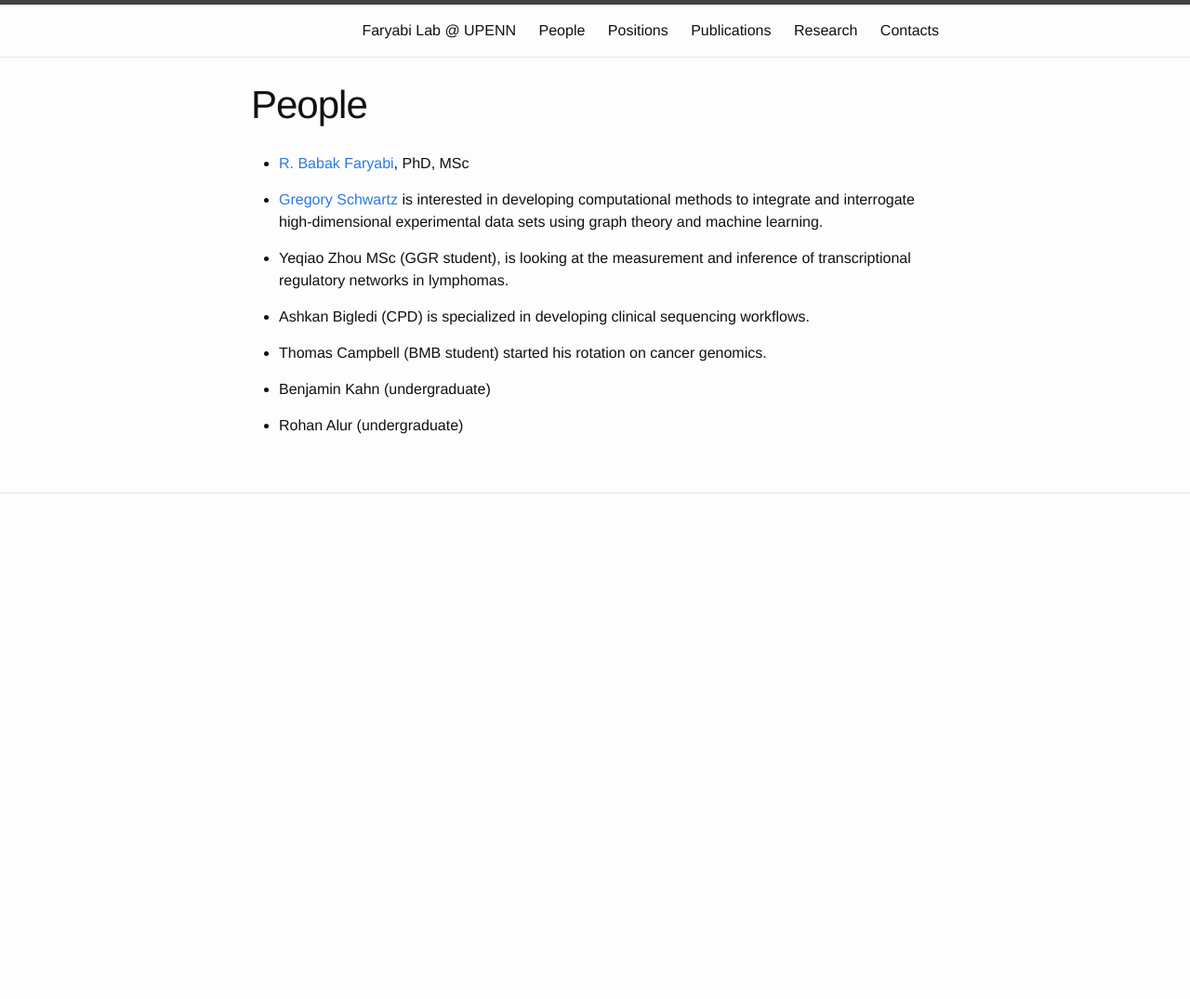
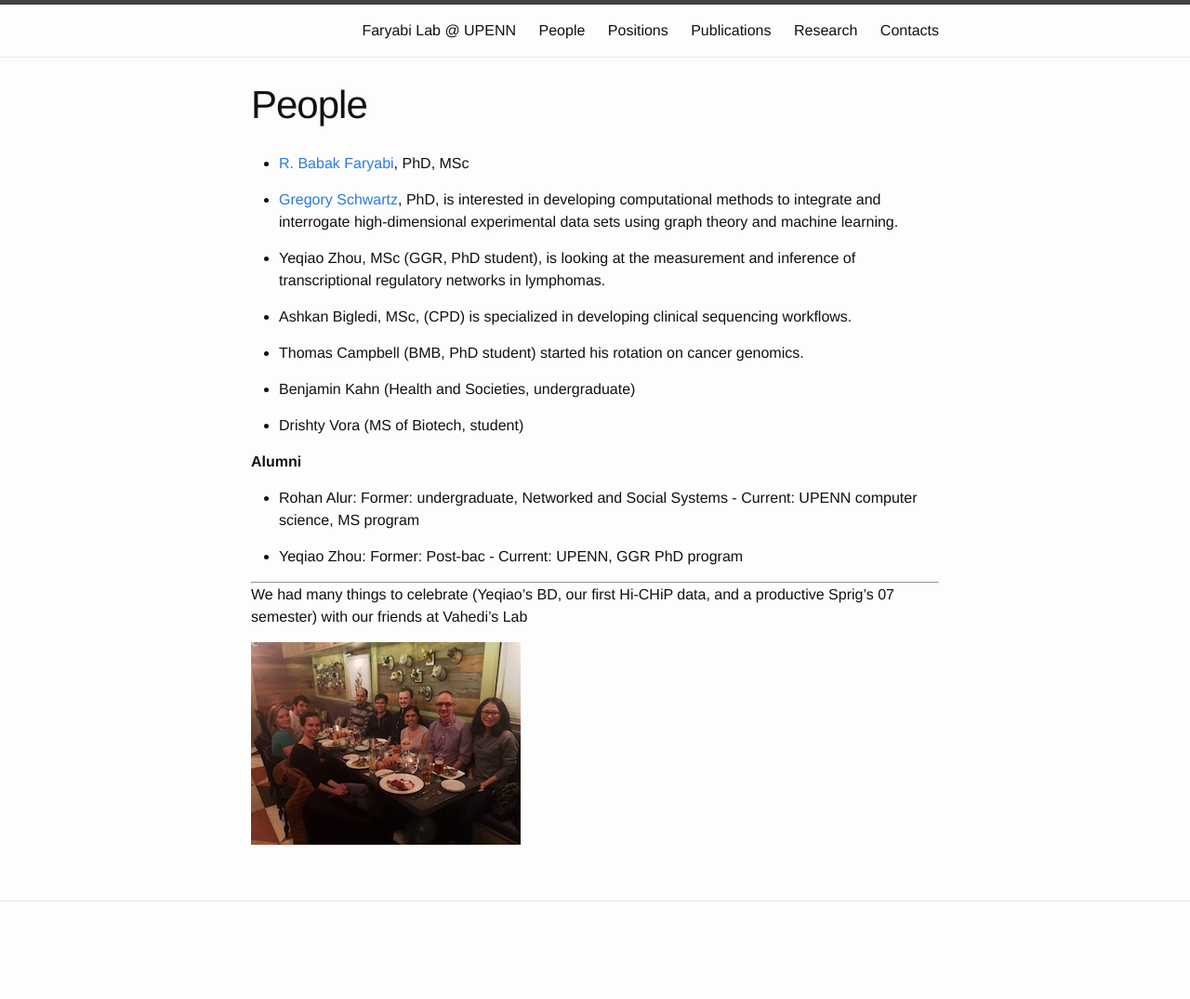
Before and after one commit to faryabib/faryabib.github.io, a Jekyll site: the page built from people.md, in a window 1280 px wide. Shown: the whole page at 93% size. Built offline with Jekyll 4.4.1, drawn with Linux system fonts in a browser that asks for light colours; before the commit the page ends 900 px from its top, so only the background shows below that.

Commit message:
update lab members

```diff
--- a/people.md
+++ b/people.md
@@ -6,14 +6,26 @@ permalink: /people.html
 
 * [R. Babak Faryabi](PBabak.html), PhD, MSc
 
-* [Gregory Schwartz](https://github.com/GregorySchwartz) is interested in developing computational methods to integrate and interrogate high-dimensional experimental data sets using graph theory and machine learning.
+* [Gregory Schwartz](https://github.com/GregorySchwartz), PhD, is interested in developing computational methods to integrate and interrogate high-dimensional experimental data sets using graph theory and machine learning.
 
-* Yeqiao Zhou MSc (GGR student), is looking at the measurement and inference of transcriptional regulatory networks in lymphomas.
+* Yeqiao Zhou, MSc (GGR, PhD student), is looking at the measurement and inference of transcriptional regulatory networks in lymphomas.
 
-* Ashkan Bigledi (CPD) is specialized in developing clinical sequencing workflows.
+* Ashkan Bigledi, MSc, (CPD) is specialized in developing clinical sequencing workflows.
 
-* Thomas Campbell (BMB student) started his rotation on cancer genomics.
+* Thomas Campbell (BMB, PhD student) started his rotation on cancer genomics.
 
-* Benjamin Kahn (undergraduate)
+* Benjamin Kahn (Health and Societies, undergraduate)
 
-* Rohan Alur (undergraduate)
+* Drishty Vora (MS of Biotech, student)
+
+**Alumni**
+
+* Rohan Alur: Former: undergraduate, Networked and Social Systems - Current: UPENN computer science, MS program
+
+* Yeqiao Zhou: Former: Post-bac - Current: UPENN, GGR PhD program
+
+----
+
+We had many things to celebrate (Yeqiao's BD, our first Hi-CHiP data, and a productive Sprig's 07 semester) with our friends at Vahedi's Lab
+
+![lab](assets/dinner.jpg){:height="218px" width="290px"}
```
Also changed, not shown: assets/PCPM07.jpg (added), assets/dinner.jpg (added).
